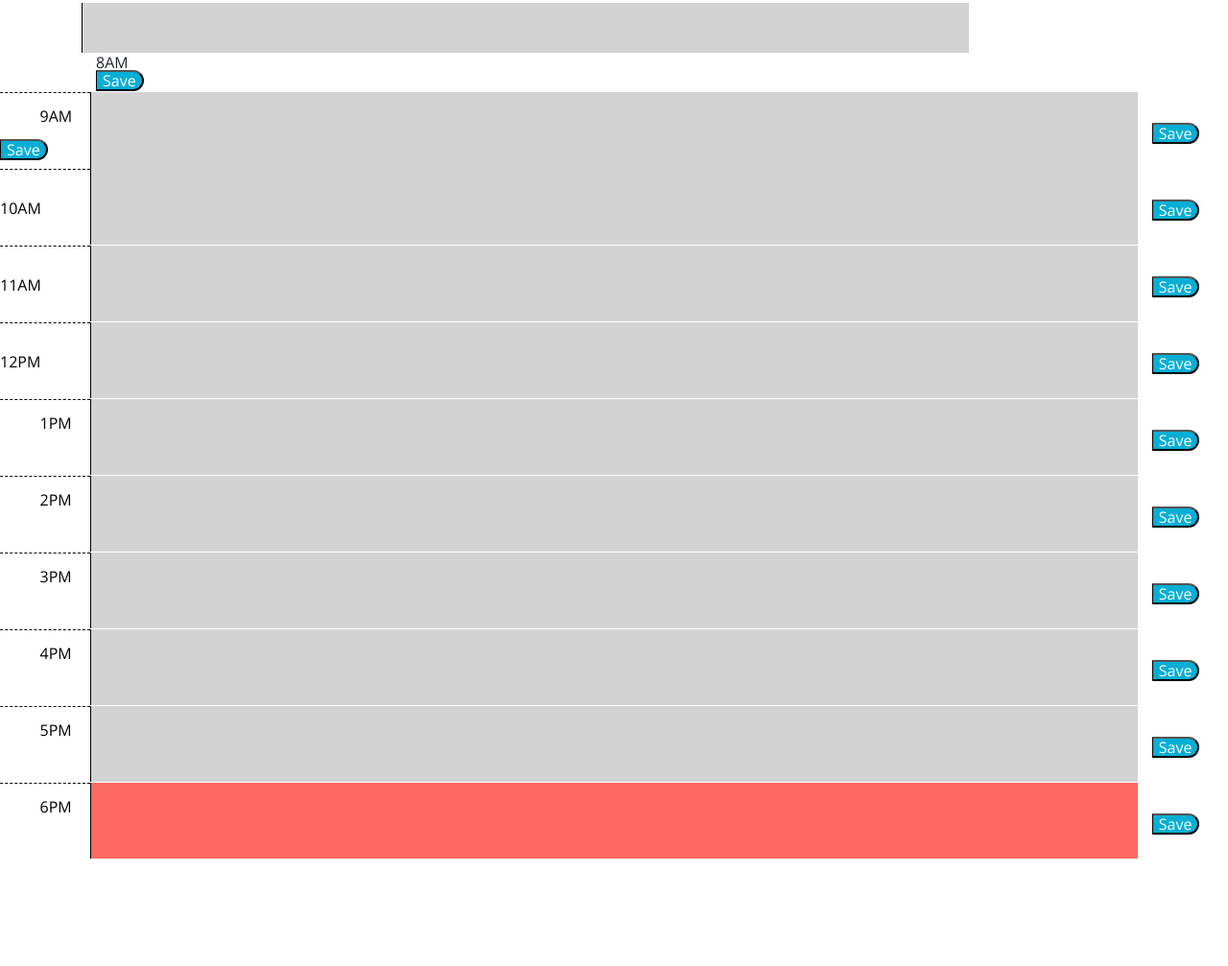
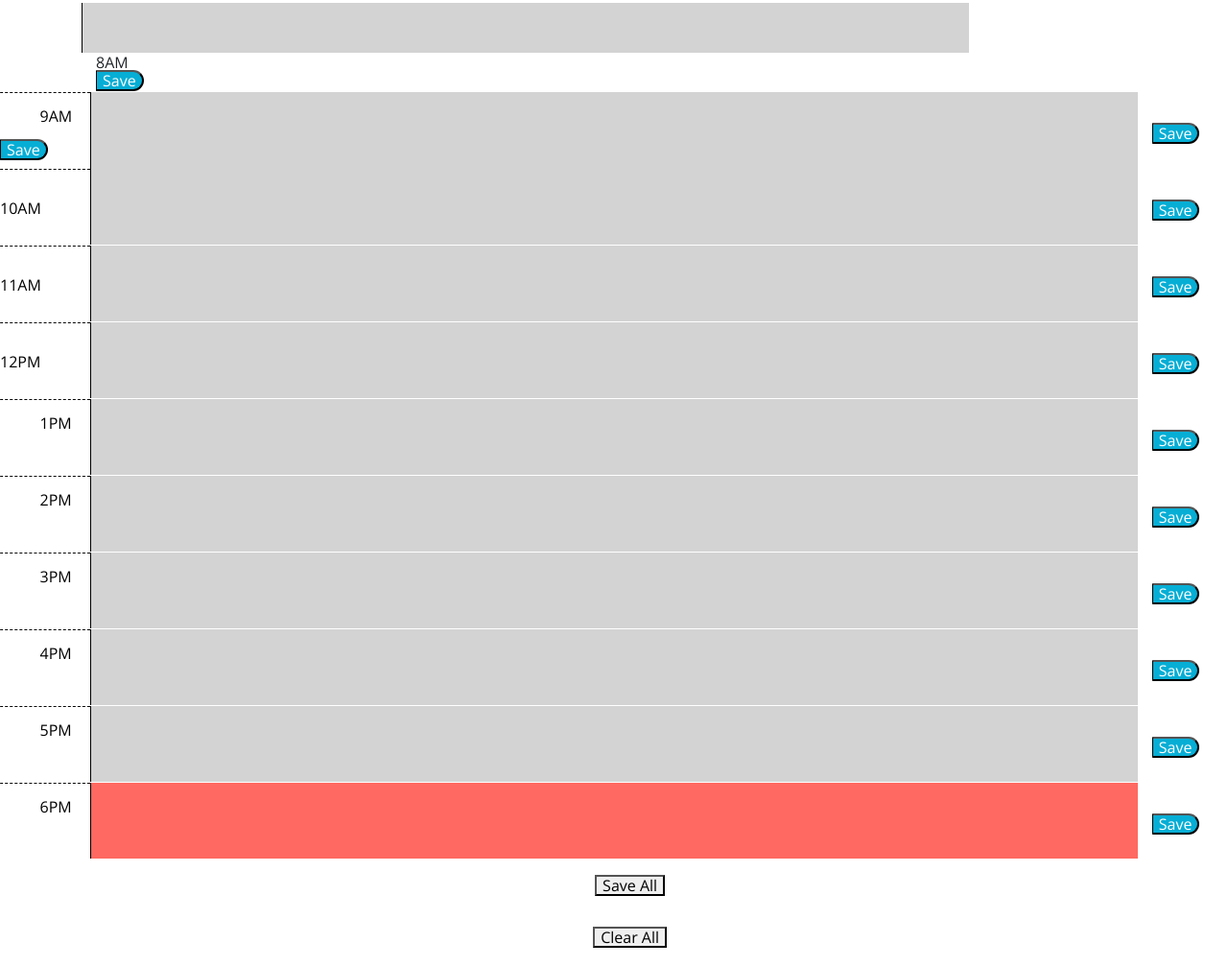
Before and after one commit to aeklf/CalendarApp05, a plain HTML site: page index.html in a window 1280 px wide. Shown: the part 297-1304 px from the top of the page at 96% size. Before the commit the page ends 1192 px from the top, so only its background shows below. Drawn offline with nearby package versions, Linux system fonts and the light colour scheme.

Commit message:
Updated HTML

```diff
--- a/index.html
+++ b/index.html
@@ -133,6 +133,16 @@
       </div>
     </div>
 
+    <div class="row">
+      <div class="col-lg-5"></div>
+      <div class="col-lg-2 bottom">
+        <button type="button" class="savey">Save All</button><br><br>
+        <button type="button" class="cleary">Clear All</button>
+      </div>
+      <div class="col-lg-5"></div>
+    </div>
+  </div>
+
   <!-- SCRIPTS -->
     <script src="https://cdnjs.cloudflare.com/ajax/libs/jquery/3.2.1/jquery.min.js"></script>
     <script src="https://cdnjs.cloudflare.com/ajax/libs/moment.js/2.24.0/moment.min.js"></script>
```
